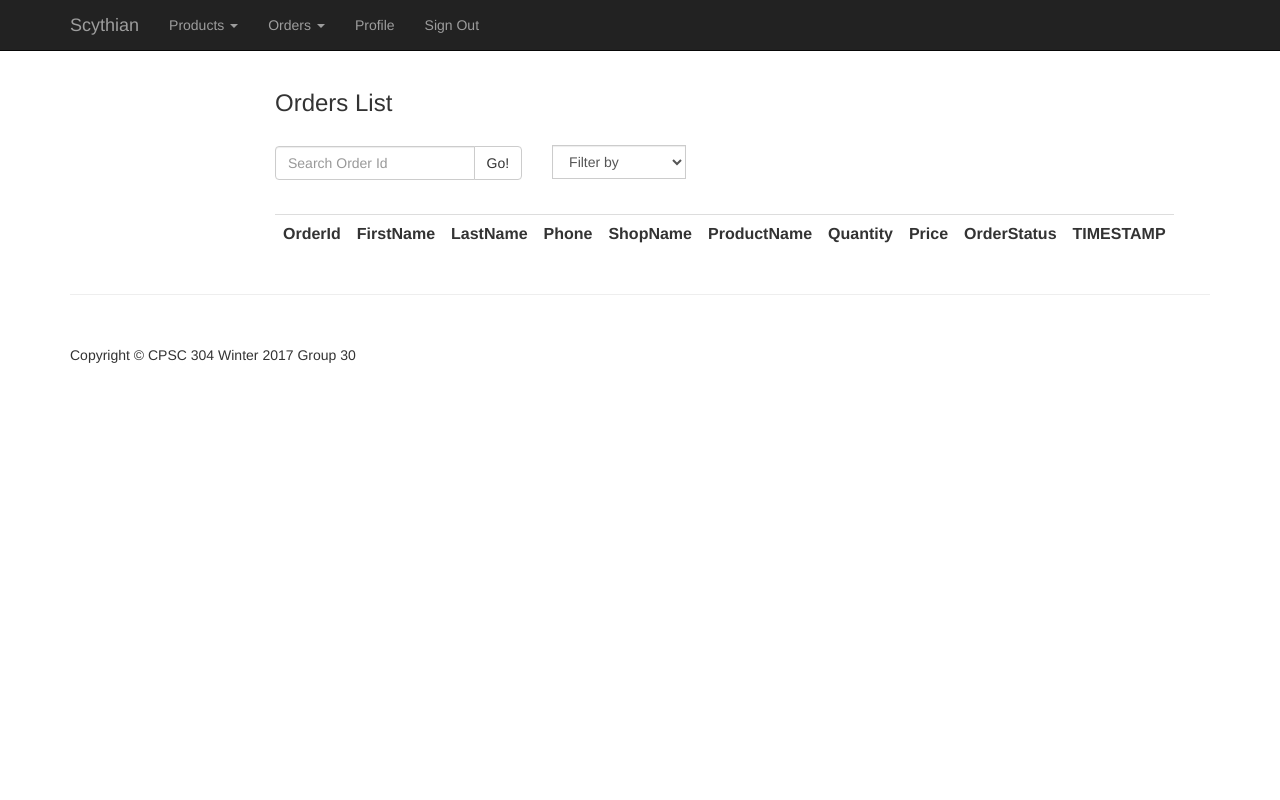
After one commit to npojoku/OnlineShopping, a PHP site: page /frontend/php/orderList.php in a window 1280 px wide. The commit adds this page. Run offline with PHP 8.4, Linux system fonts and the light colour scheme; the visitor is signed in with stand-in values (Sample User, id 1); data comes from the database, SQL or seed files in the repository; lists and menus that the app fills with data are empty.

Commit message:
add orderlist

```diff
--- /dev/null
+++ b/frontend/php/orderList.php
@@ -0,0 +1,20 @@
+<DOCTYPE html>
+
+<?php require '../../backend/core.inc.php'; ?>
+
+<html>
+<!-- header -->
+<?php include('parts/head.php'); ?>
+
+<body>
+<!-- navigation bar -->
+<?php include('parts/nav.php'); ?>
+
+<!-- body -->
+<?php include('parts/orderListBody.php'); ?>
+
+<!-- footer -->
+<?php include('parts/footer.php'); ?>
+
+</body>
+</html>
--- /dev/null
+++ b/frontend/php/parts/orderListBody.php
@@ -0,0 +1,129 @@
+
+<div class="container">
+<div class="col-md-7 col-md-offset-2">
+  <h3> Orders List </h3>
+  <br>
+  <div class="row">
+  <form action = "../php/orderList.php" method = "get">
+  <div class="col-sm-5">
+    <div class="input-group">
+      <input  type="text" class="form-control" name="OrderId" placeholder="Search Order Id">
+      <span class="input-group-btn">
+        <button class="btn btn-default" type="submit">Go!</button>
+      </span>
+    </div><!-- /input-group -->
+  </div><!-- /.col-lg-6 -->
+  </form>
+  <form action = "../php/orderList.php" method = "get" id="report_filter">
+  <div class="col-sm-5">
+    <div class="input-group">
+      <select name="filter" class="form-control" onchange="document.getElementById('report_filter').submit();"
+      style="bottom: 15px;">
+        <option value="0">Filter by</option>
+        <option value="1" <?php if(isset($_GET["filter"]) && htmlspecialchars($_GET["filter"])=='1') echo "selected";?>>Finished</option>
+        <option value="2" <?php if(isset($_GET["filter"]) && htmlspecialchars($_GET["filter"])=='2') echo "selected";?>>Not Finished</option>
+        <option value="3" <?php if(isset($_GET["filter"]) && htmlspecialchars($_GET["filter"])=='3') echo "selected";?>>Latest Orders</option>
+        <option value="4" <?php if(isset($_GET["filter"]) && htmlspecialchars($_GET["filter"])=='4') echo "selected";?>>Oldest Orders</option>
+      </select>
+    </div><!-- /input-group -->
+  </div><!-- /.col-lg-6 -->
+</form>
+</div>
+<br>
+<table class="table table-hover">
+  <tr>
+    <th> OrderId </th>
+    <th> FirstName </th>
+	<th> LastName </th>
+	<th> Phone </th>
+	<th> ShopName </th>
+	<th> ProductName </th>
+	<th> Quantity </th>
+	<th> Price </th>
+	<th> OrderStatus </th>
+	<th> TIMESTAMP </th>
+  </tr>
+<?php
+
+    $PersonId = getPersonId();
+    $sql="SELECT OrderId, FirstName,LastName,Phone,ShopName,ProductName,Quantity,Price,o.OrderStatus,o.TIMESTAMP
+	FROM Orders o, Person p, Products pd
+	WHERE o.BuyerId = p.PersonId && o.ProductId = pd.ProductId && p.PersonId = $PersonId
+	GROUP BY o.OrderId, o.OrderStatus";
+
+
+
+
+if (isset($_GET["OrderId"])) {
+  $name = $_GET["OrderId"];
+
+    $sql="SELECT OrderId, FirstName,LastName,Phone,ShopName,ProductName,Quantity,Price,o.OrderStatus,o.TIMESTAMP
+	FROM Orders o, Person p, Products pd
+	WHERE o.BuyerId = p.PersonId && o.ProductId = pd.ProductId && OrderId LIKE '%$name%' && p.PersonId = $PersonId
+	GROUP BY o.OrderId, o.OrderStatus";
+
+
+
+
+} else if(isset($_GET["filter"])) {
+   if ($_GET["filter"] == 1) {
+    $sql="SELECT OrderId, FirstName,LastName,Phone,ShopName,ProductName,Quantity,Price,o.OrderStatus,o.TIMESTAMP
+	FROM Orders o, Person p, Products pd
+	WHERE o.BuyerId = p.PersonId && o.ProductId = pd.ProductId && o.OrderStatus = 1 && p.PersonId = $PersonId
+	GROUP BY OrderId, o.OrderStatus";
+
+   } else if ($_GET["filter"] == 2) {
+     $sql="SELECT OrderId, FirstName,LastName,Phone,ShopName,ProductName,Quantity,Price,o.OrderStatus,o.TIMESTAMP
+	FROM Orders o, Person p, Products pd
+	WHERE o.BuyerId = p.PersonId && o.ProductId = pd.ProductId && o.OrderStatus = 0 && p.PersonId = $PersonId
+	GROUP BY OrderId, o.OrderStatus";
+
+   }else if ($_GET["filter"] == 3) {
+      $sql="SELECT OrderId, FirstName,LastName,Phone,ShopName,ProductName,Quantity,Price,o.OrderStatus,o.TIMESTAMP
+	FROM Orders o, Person p, Products pd
+	WHERE o.BuyerId = p.PersonId && o.ProductId = pd.ProductId  && p.PersonId = $PersonId
+	GROUP BY OrderId, o.OrderStatus
+     ORDER BY o.TIMESTAMP desc" ;
+   }else if ($_GET["filter"] == 4) {
+      $sql="SELECT OrderId, FirstName,LastName,Phone,ShopName,ProductName,Quantity,Price,o.OrderStatus,o.TIMESTAMP
+	FROM Orders o, Person p, Products pd
+	WHERE o.BuyerId = p.PersonId && o.ProductId = pd.ProductId && p.PersonId = $PersonId
+	GROUP BY OrderId, o.OrderStatus
+     ORDER BY o.TIMESTAMP";
+   }
+}
+
+if ($result=mysqli_query($con,$sql))
+  {
+  while ($row=mysqli_fetch_array($result, MYSQLI_ASSOC)) {
+  echo ("
+  <tr>
+  <td><a href='../php/viewOrders.php?id=$row[OrderId]&status=$row[OrderStatus]'> $row[OrderId] </a></td> ");
+
+  echo ("
+    <td>$row[FirstName] </td>
+    <td>$row[LastName] </td>
+	<td>$row[Phone] </td>
+	<td>$row[ShopName] </td>
+	<td>$row[ProductName] </td>
+	<td>$row[Quantity] </td>
+	<td>$row[Price] </td>
+	");
+
+	 if ($row['OrderStatus'] == 0) {
+    echo "<td> NotFinished </td>";
+  } else {
+    echo "<td> Finished </td>";
+  }
+  echo("
+	<td>$row[TIMESTAMP] </td>
+
+  </tr>");
+}
+  // Free result set
+  //mysqli_free_result($result);
+}
+ ?>
+ </table>
+ </div>
+ </div>
--- a/frontend/php/parts/productListBody.php
+++ b/frontend/php/parts/productListBody.php
@@ -56,7 +56,8 @@ if (isset($_GET["ProductName"])) {
      FROM Products p, Sells s, Rating r
      WHERE p.ProductId = s.ProductId && s.ProductId = r.ProductId
      GROUP BY r.ProductId, s.Type
-     ORDER BY s.Price desc";
+      ORDER BY s.Price desc";
+
    } else if ($_GET["filter"] == 2) {
      $sql="SELECT p.ProductId, p.ProductName, s.Type, s.Quantity, s.Price, AVG(r.Rating) AS Rating
      FROM Products p, Sells s, Rating r
```
Also changed, not shown: frontend/php/parts/viewOrdersBody.php (+38 -100 lines).
